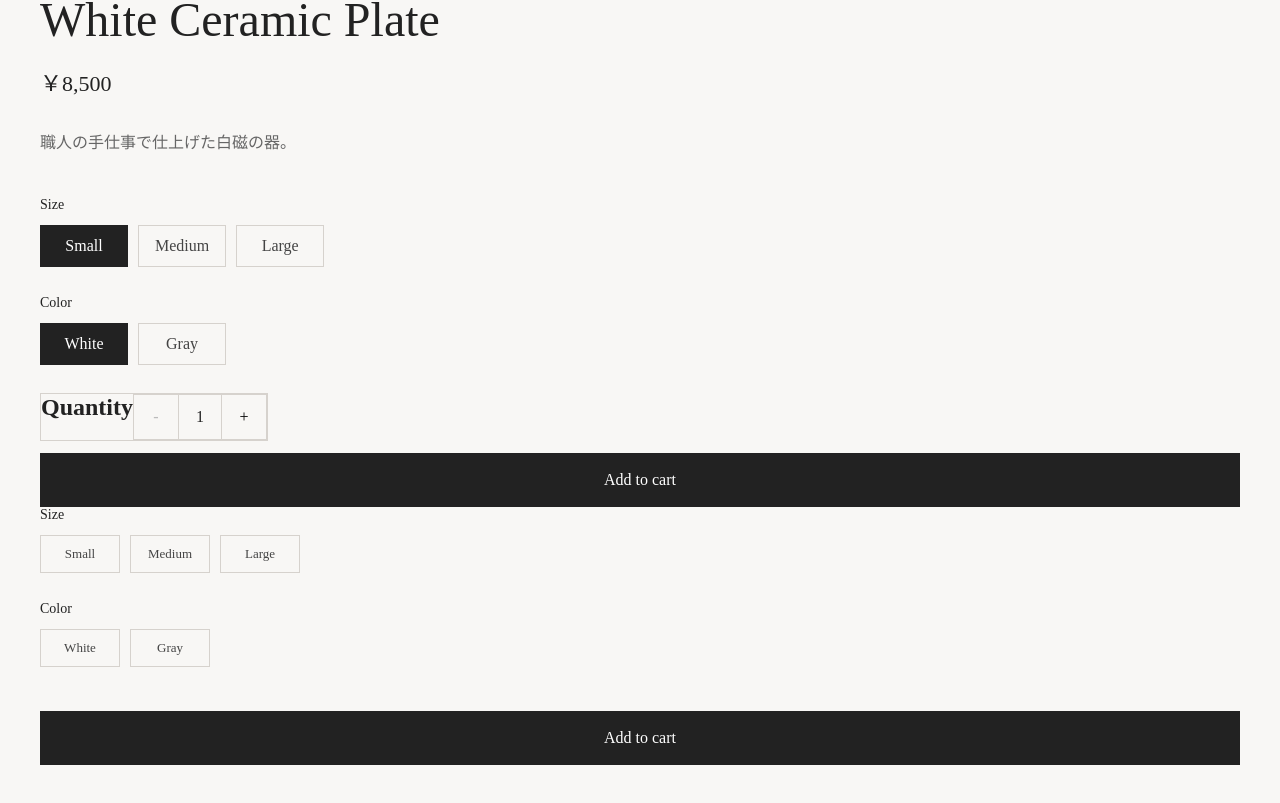
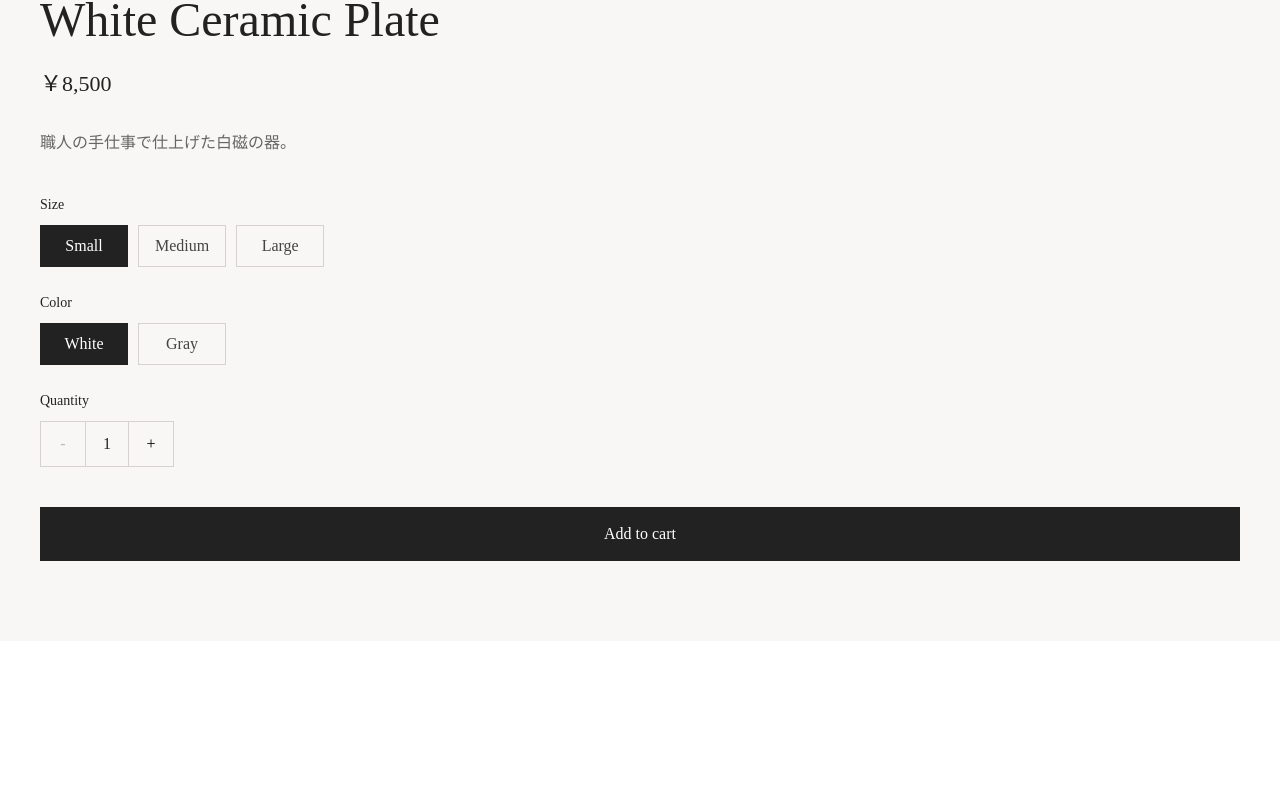
Before and after one commit to usamiyouhei/ceramic-store, a Next.js app: page /products/ceramic-plate-01 in a window 1280 px wide. Shown: the part 642-1445 px from the top of the page. After the commit the page ends 1283 px from the top, so only its background shows below. Built offline with nearby package versions, Linux system fonts and the light colour scheme.

Commit message:
update zustand

```diff
--- a/package.json
+++ b/package.json
@@ -12,7 +12,8 @@
     "next": "16.3.1",
     "react": "19.2.8",
     "react-dom": "19.2.8",
-    "sass": "^1.102.0"
+    "sass": "^1.102.0",
+    "zustand": "^5.0.15"
   },
   "devDependencies": {
     "@types/node": "^20",
--- a/src/app/products/[id]/page.tsx
+++ b/src/app/products/[id]/page.tsx
@@ -50,7 +50,7 @@ export default async function ProductPage({ params }: ProductPageProps) {
               inStock={product.inStock}
             />
 
-            <div className={styles.option}>
+            {/* <div className={styles.option}>
               <h2>Size</h2>
 
               <div className={styles.optionList}>
@@ -79,7 +79,7 @@ export default async function ProductPage({ params }: ProductPageProps) {
               disabled={!product.inStock}
             >
               {product.inStock ? "Add to cart" : "Sold out"}
-            </button>
+            </button> */}
           </div>
         </div>
       </div>
--- a/src/components/ProductOptions/ProductOptions.tsx
+++ b/src/components/ProductOptions/ProductOptions.tsx
@@ -67,8 +67,8 @@ export default function ProductOptions({
         </div>
       </div>
 
-      <div className={styles.quantity}>
-        <h2>Quantity</h2>
+      <div className={styles.optionGroup}>
+        <h2 className={styles.title}>Quantity</h2>
 
         <div className={styles.quantity}>
           <button
```
Also changed, not shown: 1 other file (tests, documents, lock files or other folders).
